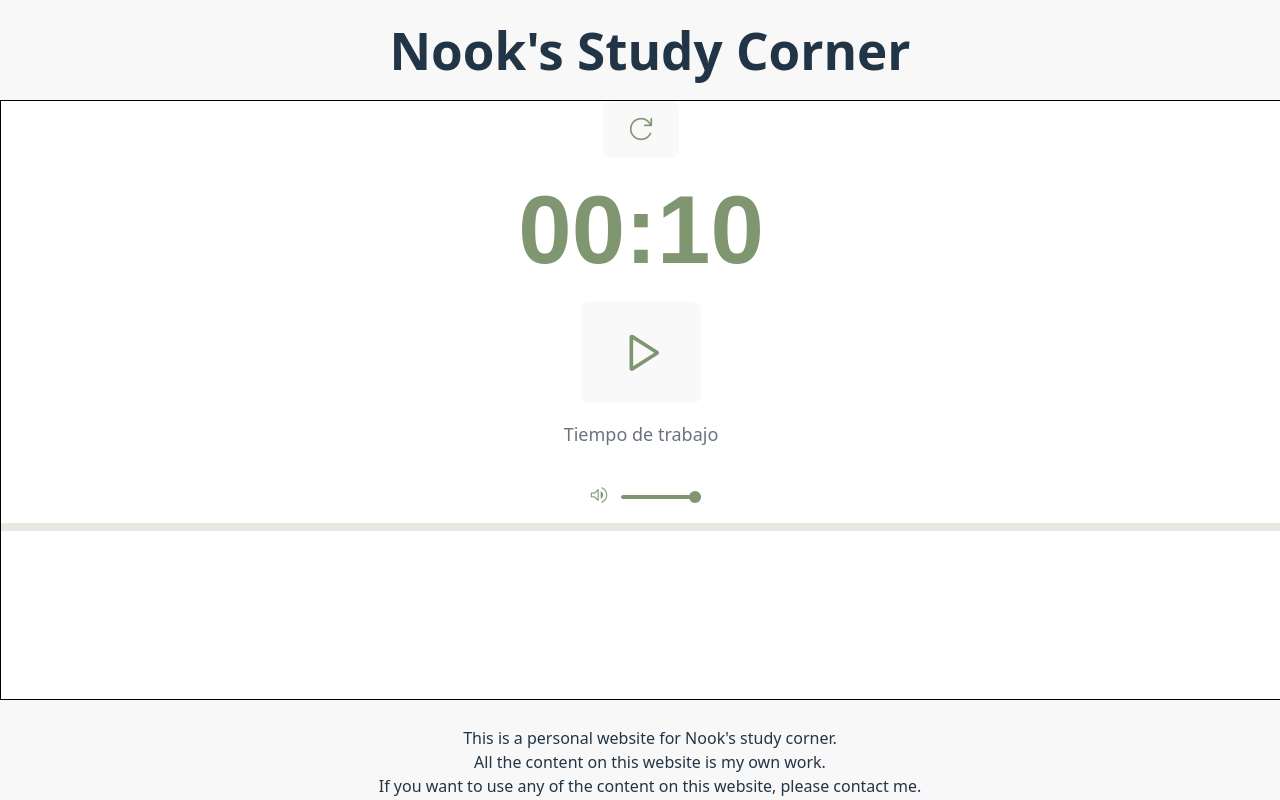
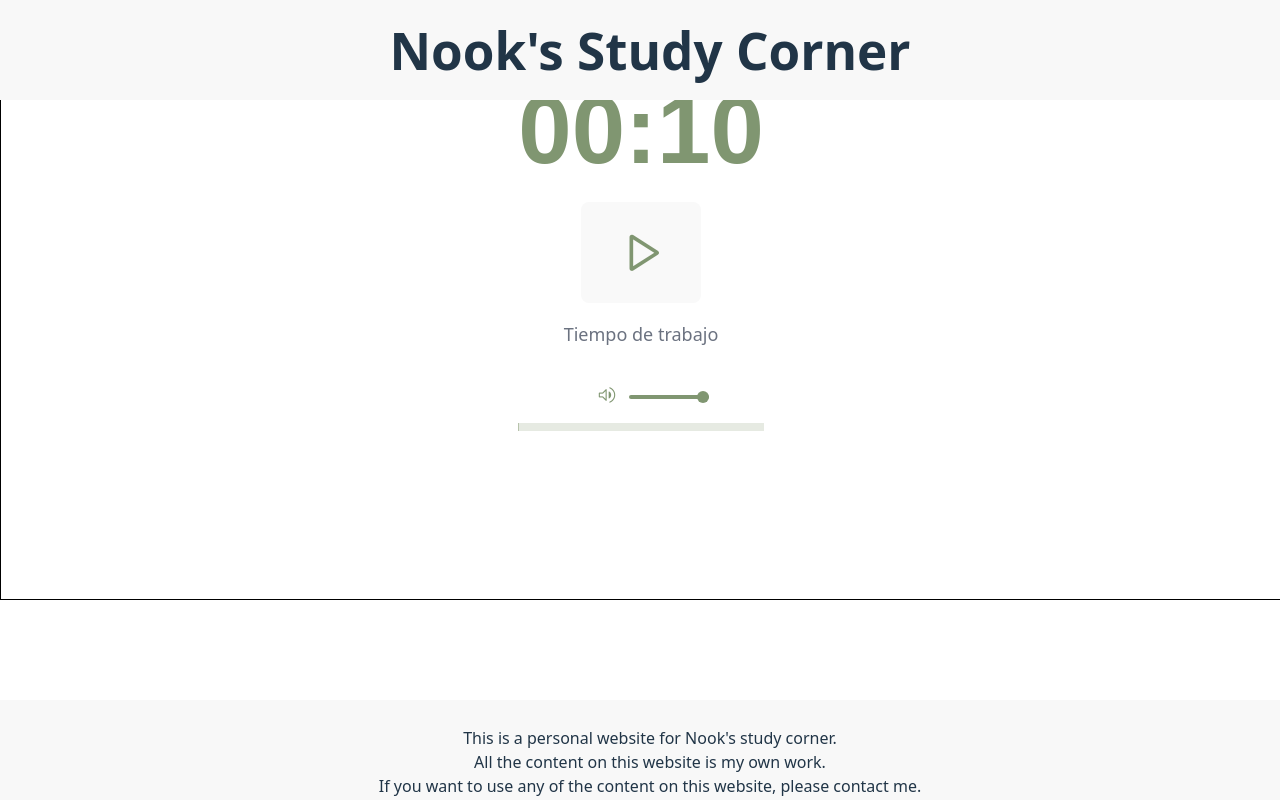
Before and after one commit to arantxaMain/nooks-study-corner-3.0, a React (Vite) app in the folder frontend/: page / in a window 1280 px wide. Built offline with nearby package versions, Linux system fonts and the light colour scheme; a web font is replaced by a local one.

Commit message:
puliendo estilos poco a poco

```diff
--- a/frontend/src/App.tsx
+++ b/frontend/src/App.tsx
@@ -1,14 +1,20 @@
 import Pomodoro from './components/Pomodoro'
+import BackgroundMusic from './components/BackgroundMusic'
+import TimerProgress from './components/TimerProgress'
+import { TimerProvider } from './contexts/TimerProvider'
+import '../src/styles/App.css';
+import '../src/styles/index.css';
+
 
 function App() {
   return (
-    <>
+    <TimerProvider>
       <div className="app-container">
-        <div className="pomodoro-container">
           <Pomodoro />
-        </div>
+        <BackgroundMusic />
+        <TimerProgress />
       </div>
-    </>
+    </TimerProvider>
   );
 }
 
--- a/frontend/src/components/Pomodoro.tsx
+++ b/frontend/src/components/Pomodoro.tsx
@@ -6,7 +6,7 @@ const Pomodoro: React.FC = () => {
   const { timeLeft, isActive, isPaused, startTimer, pauseTimer, resetTimer, formatTime, isWorkTime } = useTimer();
 
   return (
-    <div>
+    <div className='pomodoro-container'>
       <button className='pomodoro-reset' onClick={resetTimer}>
         <span className="material-symbols-rounded pomodoro-reset-icon">refresh</span>
       </button>
--- a/frontend/src/main.tsx
+++ b/frontend/src/main.tsx
@@ -1,9 +1,6 @@
 import { StrictMode } from 'react'
 import { createRoot } from 'react-dom/client'
 import './styles/index.css'
-import BackgroundMusic from './components/BackgroundMusic.tsx'
-import TimerProgress from './components/TimerProgress'
-import { TimerProvider } from './contexts/TimerProvider'
 import App from './App.tsx'
 
 createRoot(document.getElementById('root')!).render(
@@ -12,11 +9,7 @@ createRoot(document.getElementById('root')!).render(
       <h1>Nook's Study Corner</h1>
     </header>
     <div className='main'>
-      <TimerProvider>
-        <App />
-        <BackgroundMusic />
-        <TimerProgress />
-      </TimerProvider>
+      <App />
     </div>
     <footer className="footer">
       <div className="footer-text">
--- /dev/null
+++ b/frontend/src/styles/App.css
@@ -0,0 +1,10 @@
+.main {
+  display: flex;
+  flex-direction: column;
+  align-items: center;
+  min-height: calc(100vh - 12.6em);
+  border: 1px solid black;
+  width: 100vw;
+  margin: 0 auto;
+  text-align: center;
+}
--- a/frontend/src/styles/index.css
+++ b/frontend/src/styles/index.css
@@ -44,23 +44,13 @@
   justify-content: center;
 }
 
-.main {
-  display: flex;
-  flex-direction: column;
-  align-items: center;
-  min-height: calc(100vh - 12.6em);
-  border: 1px solid black;
-  width: 100vw;
-  margin: 0 auto;
-  text-align: center;
-}
-
 body {
   margin: 0;
   display: block;
   min-width: 320px;
   min-height: 100vh;
 }
+
 
 .footer {
   position: fixed;
@@ -80,14 +70,6 @@ a {
 }
 a:hover {
   color: #535bf2;
-}
-
-body {
-  margin: 0;
-  display: flex;
-  place-items: center;
-  min-width: 320px;
-  min-height: 100vh;
 }
 
 h1 {
```
